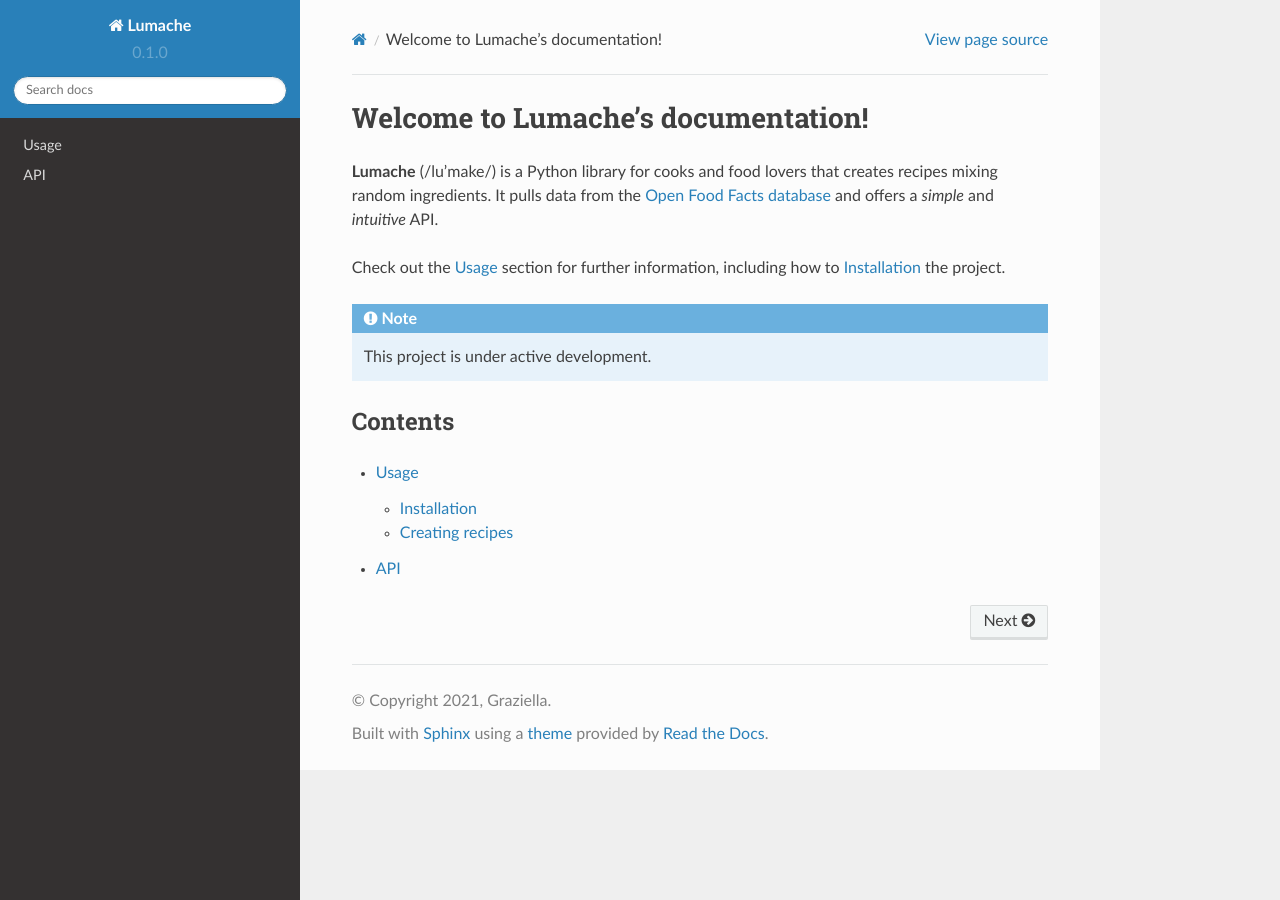
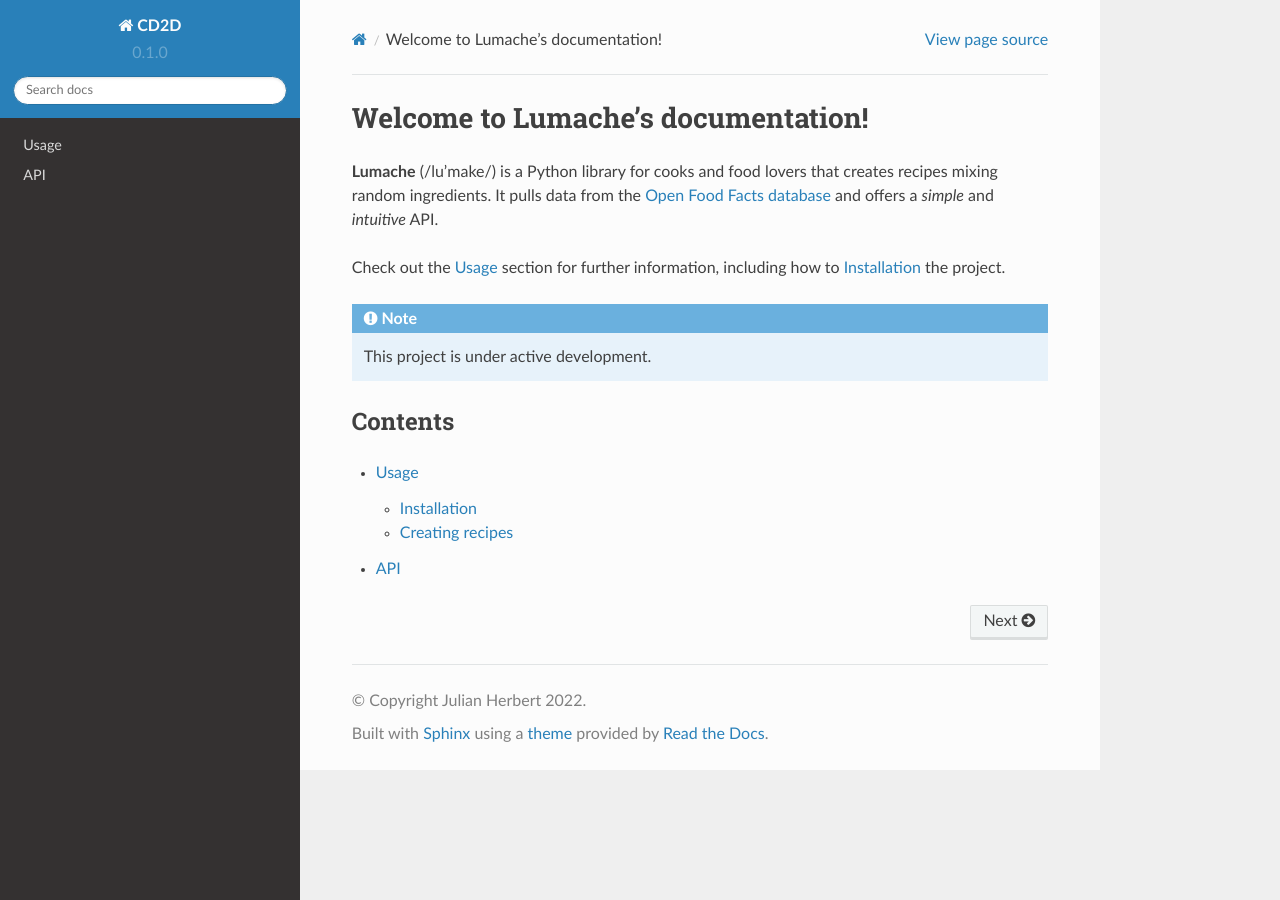
Before and after one commit to jweled/cd2d-docs, a Sphinx documentation site: the page built from docs/source/index.rst, in a window 1280 px wide. Built offline with Sphinx 7.4.7 and the Read the Docs theme 2.0.0, drawn with Linux system fonts in a browser that asks for light colours.

Commit message:
Update conf.py

```diff
--- a/docs/source/conf.py
+++ b/docs/source/conf.py
@@ -2,9 +2,9 @@
 
 # -- Project information
 
-project = 'Lumache'
-copyright = '2021, Graziella'
-author = 'Graziella'
+project = 'CD2D'
+copyright = 'Julian Herbert 2022'
+author = 'Julian Herbert'
 
 release = '0.1'
 version = '0.1.0'
@@ -20,7 +20,6 @@ extensions = [
 ]
 
 intersphinx_mapping = {
-    'python': ('https://docs.python.org/3/', None),
     'sphinx': ('https://www.sphinx-doc.org/en/master/', None),
 }
 intersphinx_disabled_domains = ['std']
```
